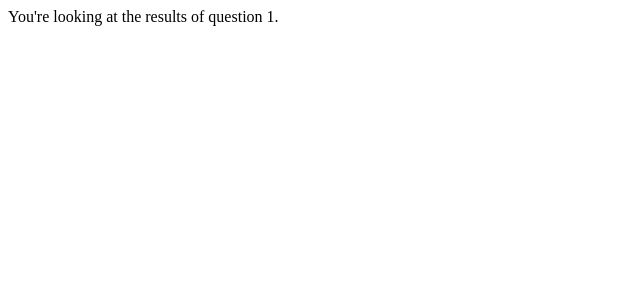
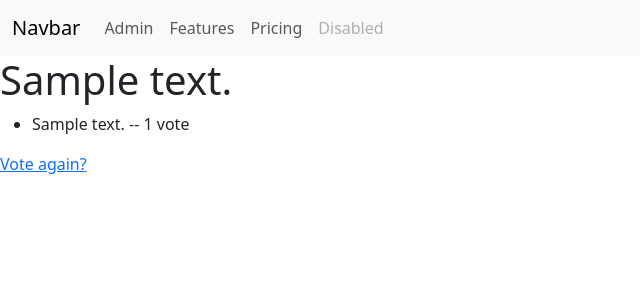
Before and after one commit to gabrielcarsa/django_tutorial_polls, a Django app: page /polls/1/results/ in a window 1280 px wide. Shown: the top 300 px of the page, without its empty margins (0-640 px from the left). Run offline with Django 4.2, Linux system fonts and the light colour scheme; tables that the repository leaves empty hold one stand-in row (values such as "Sample post").

Commit message:
feat: modify templates e implement view
- On the templates implement a layout with bootstrap

- New functions on Polls Views to show detail and results pages

```diff
--- a/polls/admin.py
+++ b/polls/admin.py
@@ -1,5 +1,5 @@
 from django.contrib import admin
-
-from .models import Question
+from .models import Question, Choice
 
 admin.site.register(Question)
+admin.site.register(Choice)
--- /dev/null
+++ b/polls/templates/layout.html
@@ -0,0 +1,43 @@
+{% load static %}
+<html lang="en">
+
+<head>
+    <link href="https://cdn.jsdelivr.net/npm/bootstrap@5.3.3/dist/css/bootstrap.min.css" rel="stylesheet"
+        integrity="sha384-QWTKZyjpPEjISv5WaRU9OFeRpok6YctnYmDr5pNlyT2bRjXh0JMhjY6hW+ALEwIH" crossorigin="anonymous">
+    <title>{% block title %}{% endblock %}</title>
+</head>
+
+<body>
+    <nav class="navbar navbar-expand-lg bg-body-tertiary">
+        <div class="container-fluid">
+            <a class="navbar-brand" href="#">Navbar</a>
+            <button class="navbar-toggler" type="button" data-bs-toggle="collapse" data-bs-target="#navbarNav"
+                aria-controls="navbarNav" aria-expanded="false" aria-label="Toggle navigation">
+                <span class="navbar-toggler-icon"></span>
+            </button>
+            <div class="collapse navbar-collapse" id="navbarNav">
+                <ul class="navbar-nav">
+                    <li class="nav-item">
+                        <a class="nav-link" href="{% url 'admin:index' %}">Admin</a>
+                    </li>
+                    <li class="nav-item">
+                        <a class="nav-link" href="#">Features</a>
+                    </li>
+                    <li class="nav-item">
+                        <a class="nav-link" href="#">Pricing</a>
+                    </li>
+                    <li class="nav-item">
+                        <a class="nav-link disabled" aria-disabled="true">Disabled</a>
+                    </li>
+                </ul>
+            </div>
+        </div>
+    </nav>
+
+    {% block content %}{% endblock %}
+    <script src="https://cdn.jsdelivr.net/npm/bootstrap@5.3.3/dist/js/bootstrap.bundle.min.js"
+        integrity="sha384-YvpcrYf0tY3lHB60NNkmXc5s9fDVZLESaAA55NDzOxhy9GkcIdslK1eN7N6jIeHz"
+        crossorigin="anonymous"></script>
+</body>
+
+</html>
--- /dev/null
+++ b/polls/templates/polls/results.html
@@ -0,0 +1,17 @@
+{% extends "layout.html" %}
+
+{% block title %}
+Results
+{% endblock %}
+
+{% block content %}
+<h1>{{ question.question_text }}</h1>
+
+<ul>
+{% for choice in question.choice_set.all %}
+    <li>{{ choice.choice_text }} -- {{ choice.votes }} vote{{ choice.votes|pluralize }}</li>
+{% endfor %}
+</ul>
+
+<a href="{% url 'polls:detail' question.id %}">Vote again?</a>
+{% endblock %}
--- a/polls/views.py
+++ b/polls/views.py
@@ -1,6 +1,8 @@
-from django.http import HttpResponse
+from django.db.models import F
+from django.http import HttpResponse, HttpResponseRedirect
 from django.shortcuts import get_object_or_404, render
-from .models import Question
+from django.urls import reverse
+from .models import Choice, Question
 
 def index(request):
     latest_question_list = Question.objects.order_by("-pub_date")[:5]
@@ -11,12 +13,28 @@ def detail(request, question_id):
     question = get_object_or_404(Question, pk=question_id)
     return render(request, "polls/detail.html", {"question": question})
 
-
-
 def results(request, question_id):
-    response = "You're looking at the results of question %s."
-    return HttpResponse(response % question_id)
-
+    question = get_object_or_404(Question, pk=question_id)
+    return render(request, "polls/results.html", {"question": question})
 
 def vote(request, question_id):
-    return HttpResponse("You're voting on question %s." % question_id)
+    question = get_object_or_404(Question, pk=question_id)
+    try:
+        selected_choice = question.choice_set.get(pk=request.POST["choice"])
+    except (KeyError, Choice.DoesNotExist):
+        # Redisplay the question voting form.
+        return render(
+            request,
+            "polls/detail.html",
+            {
+                "question": question,
+                "error_message": "You didn't select a choice.",
+            },
+        )
+    else:
+        selected_choice.votes = F("votes") + 1
+        selected_choice.save()
+        # Always return an HttpResponseRedirect after successfully dealing
+        # with POST data. This prevents data from being posted twice if a
+        # user hits the Back button.
+        return HttpResponseRedirect(reverse("polls:results", args=(question.id,)))
```
Also changed, not shown: polls/templates/polls/detail.html (+22 -6 lines).
